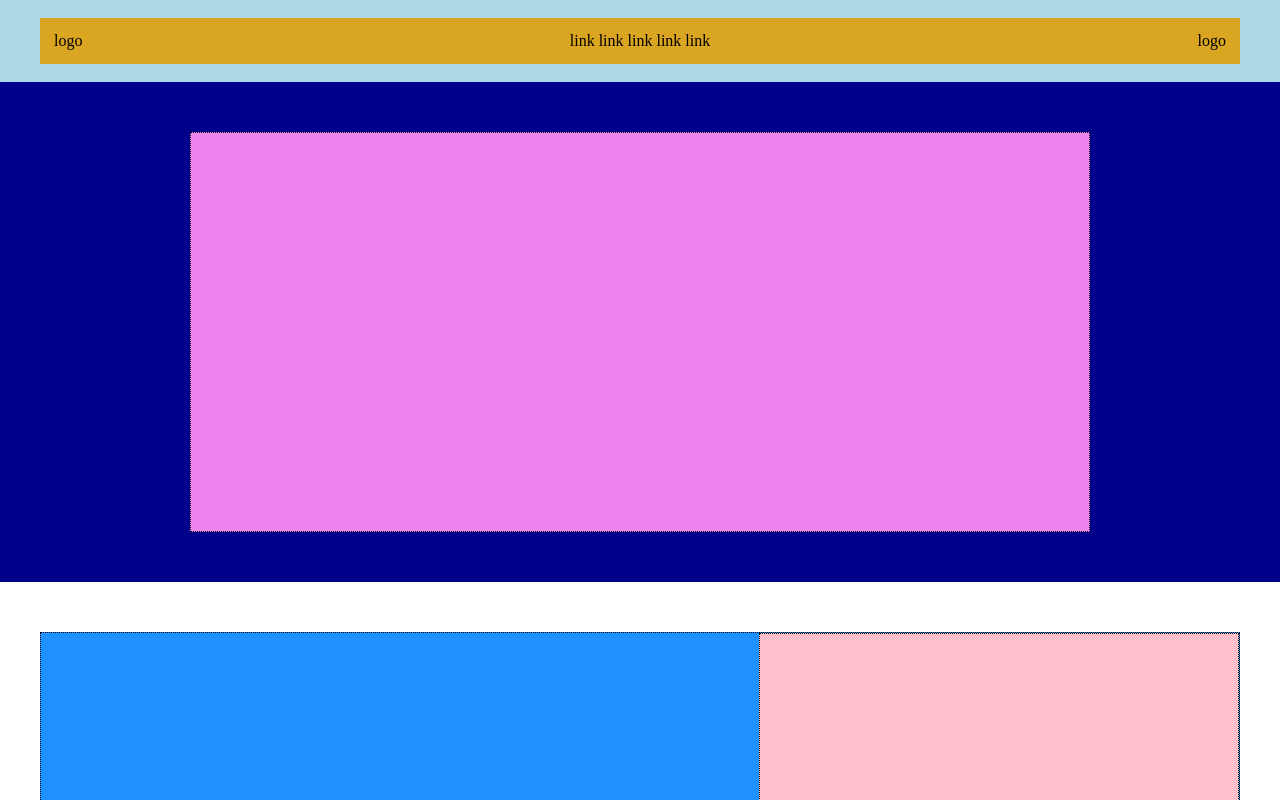
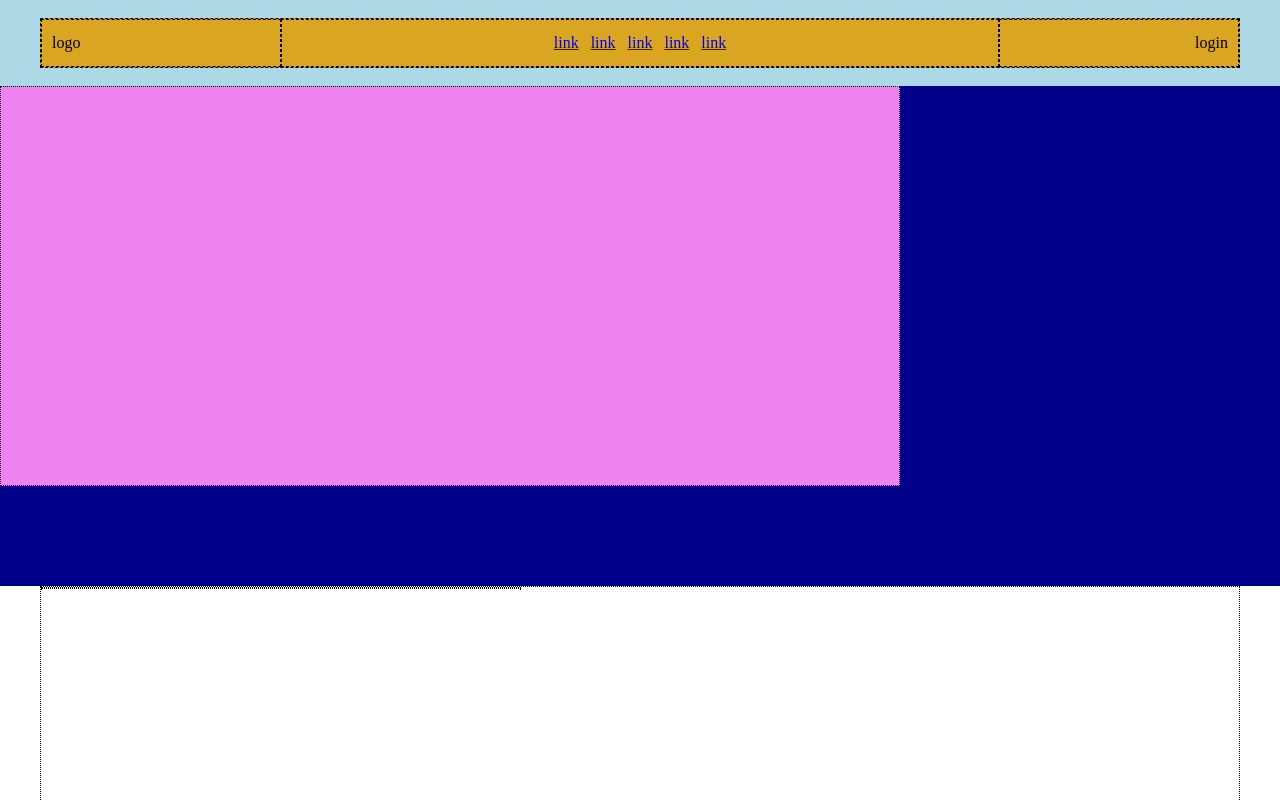
Before and after one commit to AlbertoArrighetti/htmlcss-struttura-discord, a plain HTML site: page index.html in a window 1280 px wide. Shown: the top 800 px of the page. Drawn offline with Linux system fonts and the light colour scheme.

Commit message:
fix: navbar e class container

```diff
--- a/css/style.css
+++ b/css/style.css
@@ -4,32 +4,61 @@
     padding: 0;
     box-sizing: border-box;
 }
-/* flex rule */
-.flex-rule{
+
+
+.container{
+    border: 1px dashed black;
+    /* test */
+
+    max-width: 1200px;
+    margin-left: auto;
+    margin-right: auto;
+}
+
+/* navbar */
+nav{
+    background-color: #add8e6;
+    /* test */
+
+    padding: 18px;
+}
+nav .container > *{
+    border: 1px dashed black;
+    /* test */
+
+    padding: 14px 10px;
+}
+nav .container{
+    background-color: #daa520;
+    /* test */
+
     display: flex;
 }
-/* navbar */
-header .bg-azure{
-    align-items: center;
+nav .logo{
+    width: 240px;
+}
+nav .nav-links{
+    flex-grow: 1;
+}
+nav .nav-links ul{
+    display: flex;
     justify-content: center;
 
-    padding: 18px;
+    gap: 12px;
 
-    background-color: #add8e6;
+    list-style-type: none;
 }
-header nav .navbar{
-    justify-content: space-between;
+nav .login{
+    width: 240px;
+    text-align: right;
+}
 
-    /* margin: 0 auto; */
-    width: 1200px;
-    padding: 14px;
 
-    background-color: #daa520;
-}
-header nav a{
-    text-decoration: none;
-    color: black;
-}
+
+
+
+
+
 
 /* download */
 
@@ -142,18 +171,3 @@ footer .button-bar .button-container .footer-item{
 
     background-color: #ffb6c1;
 }
-
-
-/* background color */
-.bg-lightblue{
-    background-color: #1e90ff;
-}
-.bg-pink{
-    background-color: #ffc0cb;
-}
-.bg-grey{
-    background-color: #d3d3d3;
-}
-.bg-footer{
-    background-color: #23272a;
-}
--- a/index.html
+++ b/index.html
@@ -12,21 +12,28 @@
 <body>
     <header>
         <!-- navbar -->
-        <nav class="flex-rule bg-azure">
-            <div class="flex-rule navbar">
-                <div>logo</div>
-                <div>
-                    <a href="#">link</a>
-                    <a href="#">link</a>
-                    <a href="#">link</a>
-                    <a href="#">link</a>
-                    <a href="#">link</a>
+        <nav>
+            <div class="container">
+                <div class="logo">logo</div>
+                <div class="nav-links">
+                    <ul>
+                        <li><a href="#">link</a></li>
+                        <li><a href="#">link</a></li>
+                        <li><a href="#">link</a></li>
+                        <li><a href="#">link</a></li>
+                        <li><a href="#">link</a></li>
+                    </ul>
                 </div>
-                <div>
-                    logo
-                </div>
+                <div class="login">login</div>
             </div>
         </nav>
+
+
+
+
+
+
+
         <!-- download -->
         <div class="flex-rule download-container">
             <div class="download"></div>
```
